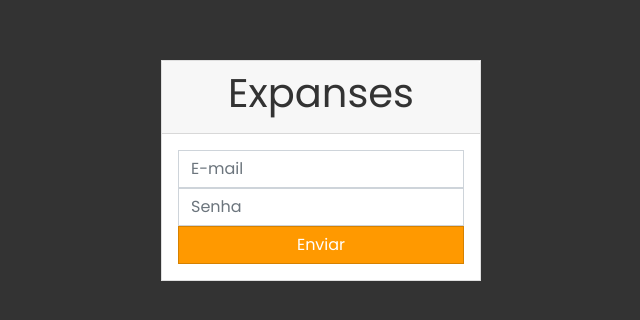
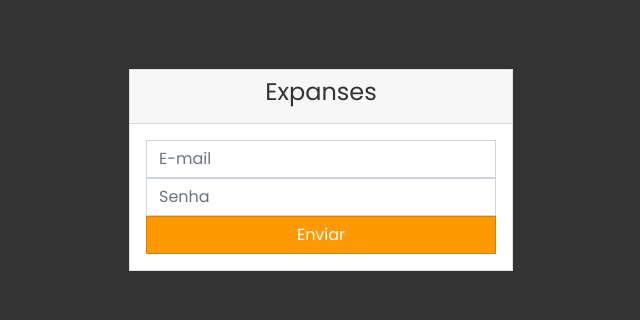
Before and after one commit to JrzenonDev/personal-account-manager-vue-firebase, a Vue app: page /#/login in a window 1280 px wide. Shown: the part 230-550 px from the top of the page, without its empty margins (319-959 px from the left). Built offline with nearby package versions, Linux system fonts and the light colour scheme; no server answers.

Commit message:
chore: adjust in style component logn

```diff
--- a/src/pages/login/Login.vue
+++ b/src/pages/login/Login.vue
@@ -33,8 +33,12 @@ export default {
     align-items: center;
     height: 100vh;
 
+    h1 {
+      font-size: 18pt;
+    }
+
     .card {
-      width: 25%;
+      width: 30%;
       color: var(--darker);
     }
   }
```
